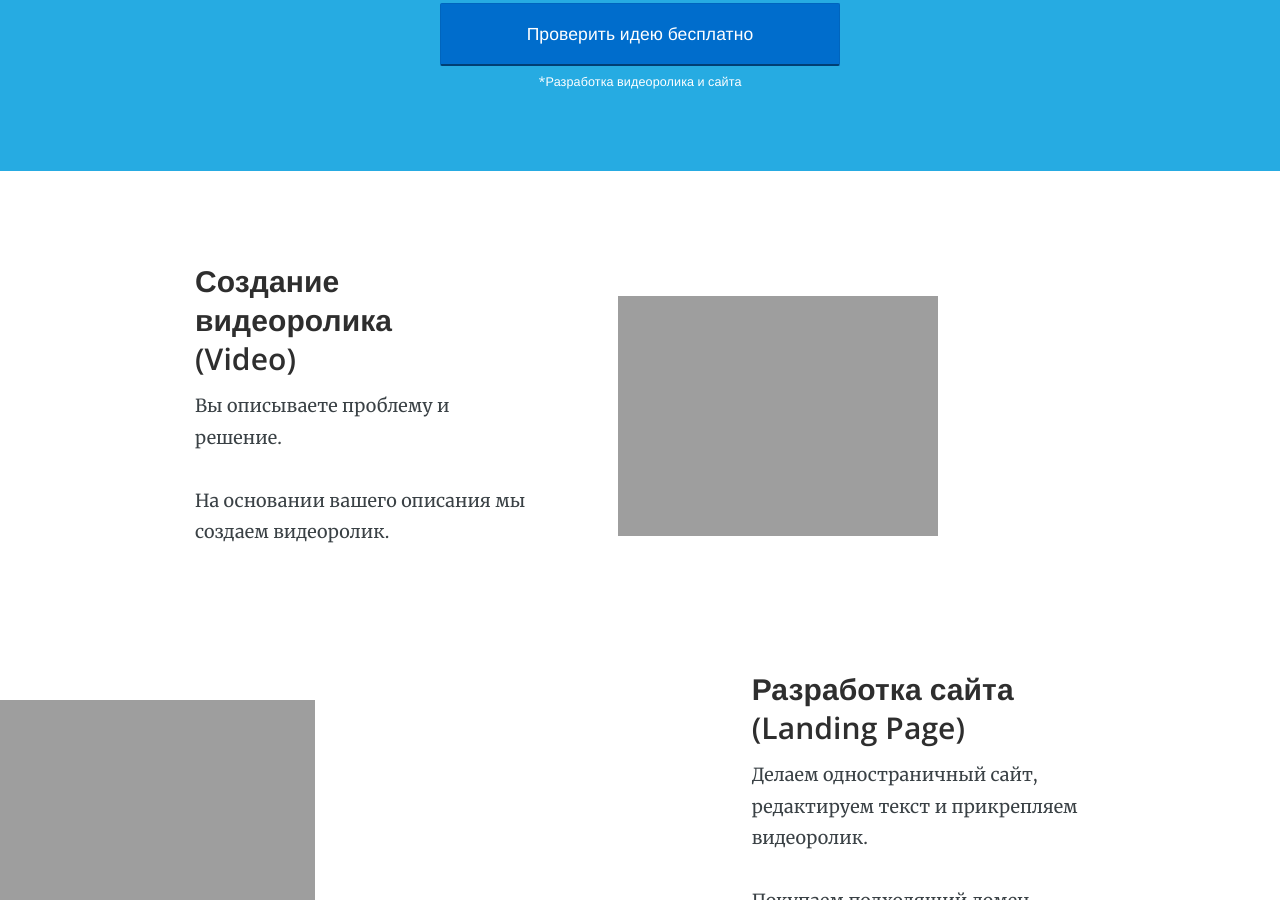
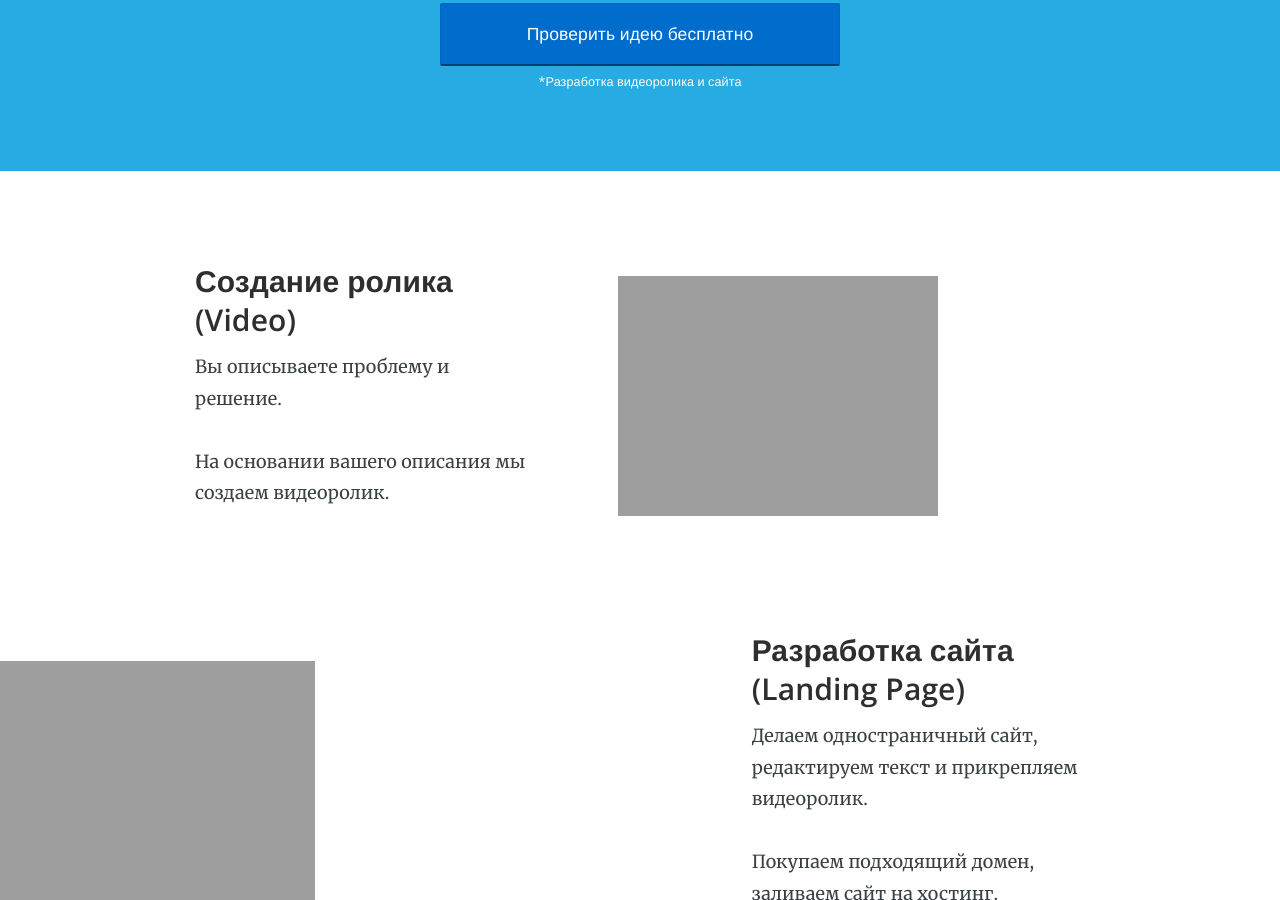
Before and after one commit to RakhimyanTim/enblabs.github.io, a Jekyll site: the page built from pages/index.html, in a window 1280 px wide and 900 px high, scrolled down 347 px. Built offline with Jekyll 4.4.1, drawn with Linux system fonts in a browser that asks for light colours; nearby versions of some CDN libraries.

Commit message:
Update index.html

```diff
--- a/pages/index.html
+++ b/pages/index.html
@@ -22,7 +22,7 @@ sitemap:
 <section class="new-content first">
 	<div class="container">
 		<div class="new-text">
-			<h3>Создание видеоролика<br>(Video)</h3>
+			<h3>Создание ролика<br>(Video)</h3>
 			<p>Вы описываете проблему и решение.</p>
 
 			<p>На основании вашего описания мы создаем видеоролик.</p>
```
